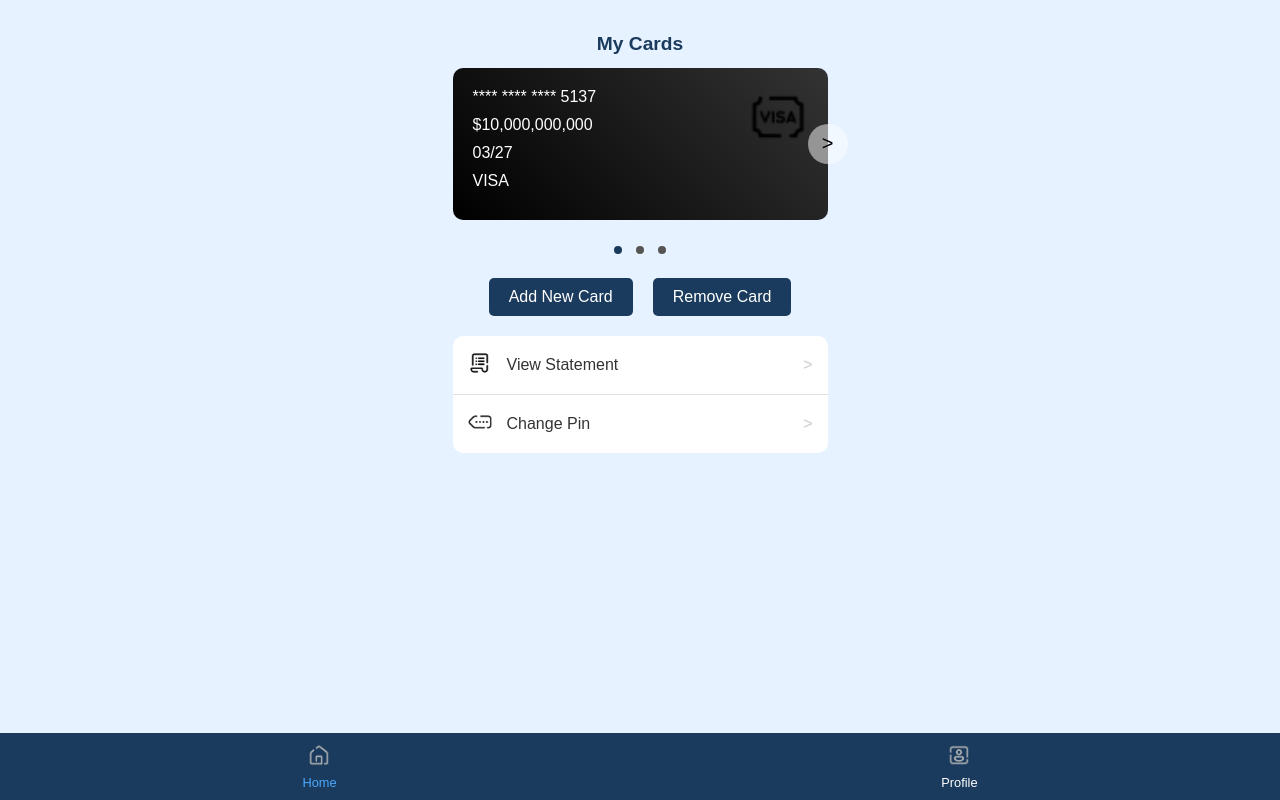
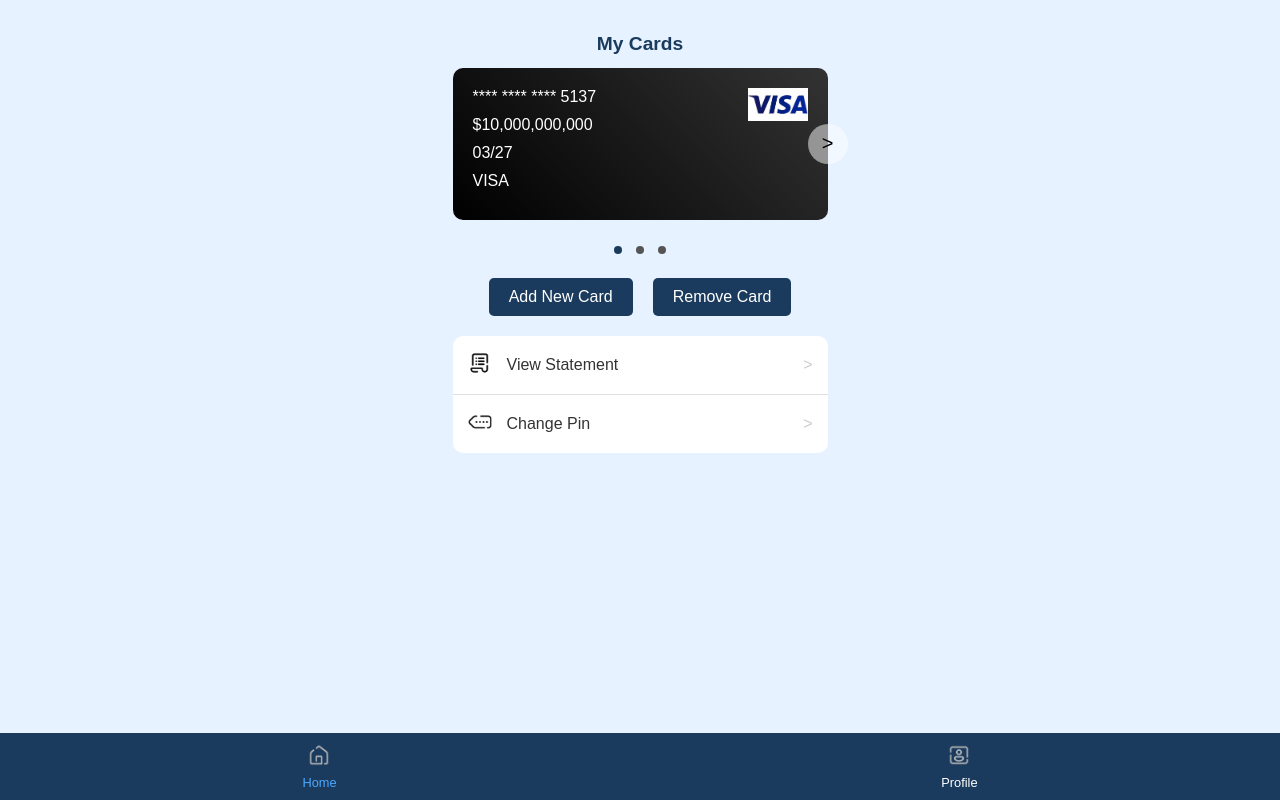
Before and after one commit to Nguyenhoangan2394/App-moblie, a plain HTML site: page page.html in a window 1280 px wide. Drawn offline with Linux system fonts and the light colour scheme.

Commit message:
app-moblie

```diff
--- a/page.html
+++ b/page.html
@@ -267,8 +267,8 @@
     <script>
         // Mảng chứa thông tin các thẻ
         let cards = [
-            { number: "**** **** **** 5137", balance: "$10,000,000,000", expiry: "03/27", type: "VISA", image: "img/Travel Visa.png" },
-            { number: "**** **** **** 1234", balance: "$5,000,000,000", expiry: "12/25", type: "MASTERCARD", image: "img/mastercard-logo.png" }
+            { number: "**** **** **** 5137", balance: "$10,000,000,000", expiry: "03/27", type: "VISA", image: "img/visa.png" },
+            { number: "**** **** **** 1234", balance: "$5,000,000,000", expiry: "12/25", type: "MASTERCARD", image: "img/master.png" }
         ];
 
         // Chỉ số của thẻ hiện tại đang hiển thị
```
Also changed, not shown: img/master.png (added), img/visa.png (added).
